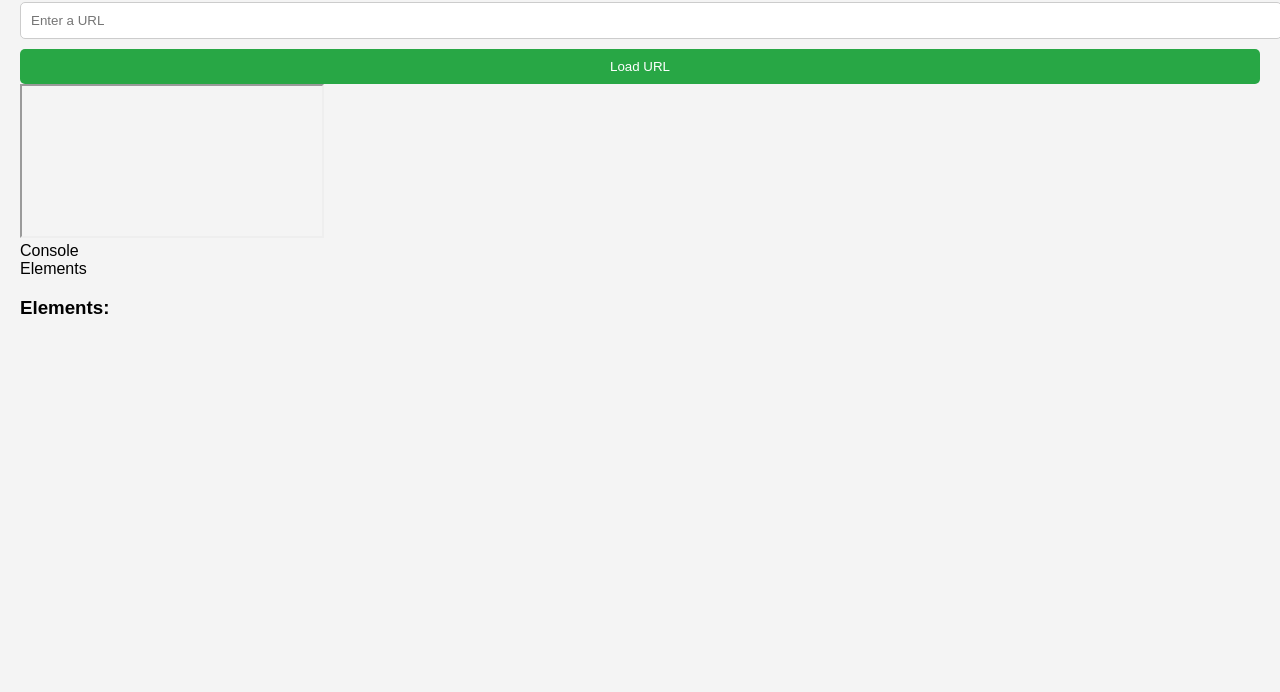
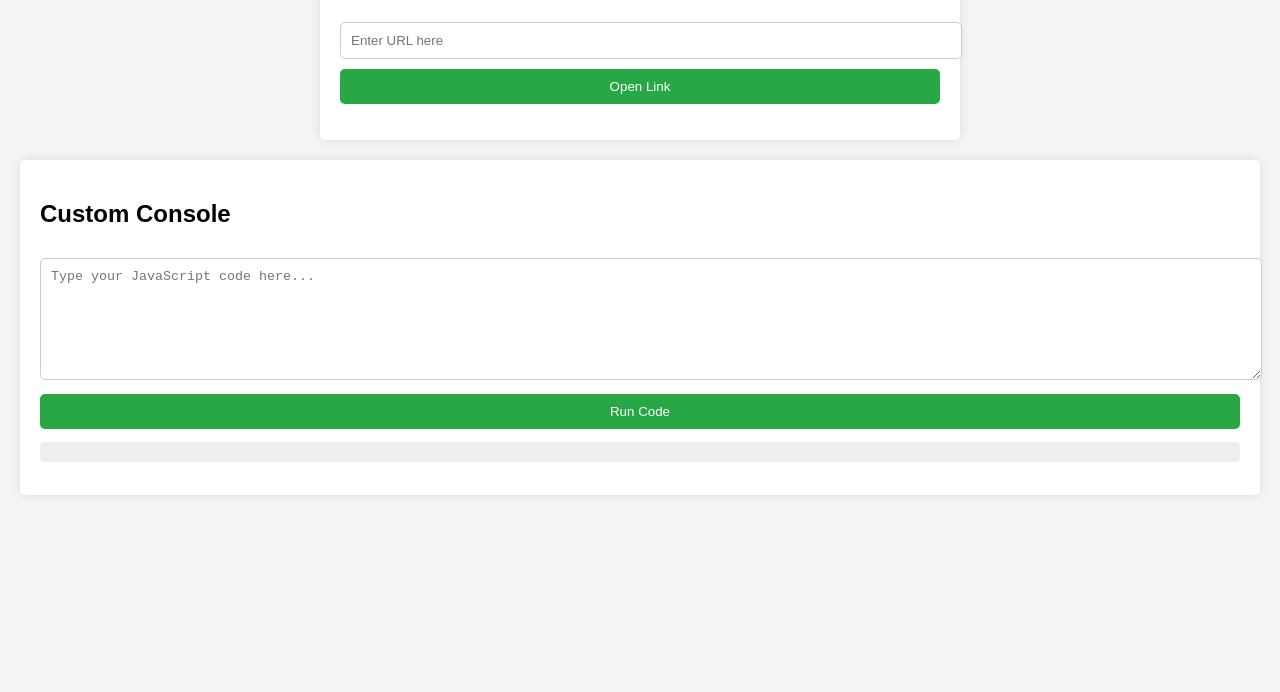
Before and after one commit to wordswordswordsalljustwords/devconsole, a plain HTML site: page index.html in a window 1280 px wide. Shown: the part 108-800 px from the top of the page. Drawn offline with Linux system fonts and the light colour scheme.

Commit message:
Update index.html

```diff
--- a/index.html
+++ b/index.html
@@ -3,31 +3,22 @@
 <head>
     <meta charset="UTF-8">
     <meta name="viewport" content="width=device-width, initial-scale=1.0">
-    <title>Web Resource Inspector</title>
-    <link rel="stylesheet" href="style/styles.css">
+    <title>Open Link with Custom Console</title>
+    <link rel="stylesheet" href="/style/styles.css">
 </head>
 <body>
-    <h1>Web Resource Inspector</h1>
-    <input type="text" id="urlInput" placeholder="Enter a URL" />
-    <button id="loadButton">Load URL</button>
-
-    <div id="iframeContainer">
-        <iframe id="webpageFrame"></iframe>
+    <div class="container">
+        <h1>Open a Link in a New Tab</h1>
+        <input type="text" id="urlInput" placeholder="Enter URL here" />
+        <button id="openLinkButton">Open Link</button>
+        <p id="message"></p>
     </div>
-
-    <div id="tabs">
-        <div class="tab active" id="consoleTab">Console</div>
-        <div class="tab" id="elementsTabButton">Elements</div>
+    <div class="console">
+        <h2>Custom Console</h2>
+        <textarea id="consoleInput" placeholder="Type your JavaScript code here..."></textarea>
+        <button id="runCodeButton">Run Code</button>
+        <pre id="consoleOutput"></pre>
     </div>
-
-    <div id="console">
-        <div id="consoleOutput"></div>
-        <div id="elementsTab">
-            <h3>Elements:</h3>
-            <div id="elementsOutput"></div>
-        </div>
-    </div>
-
-    <script src="script/script.js"></script>
+    <script src="/script/script.js"></script>
 </body>
 </html>
```
